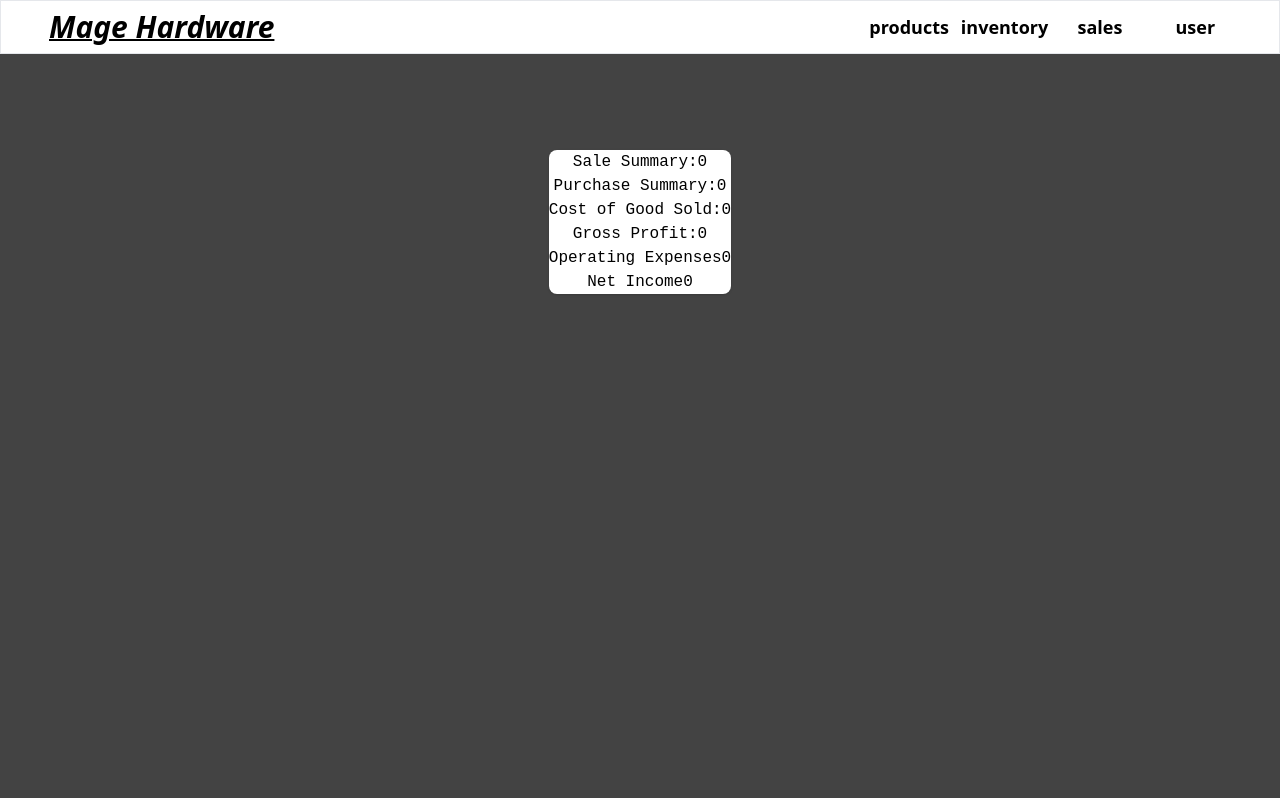
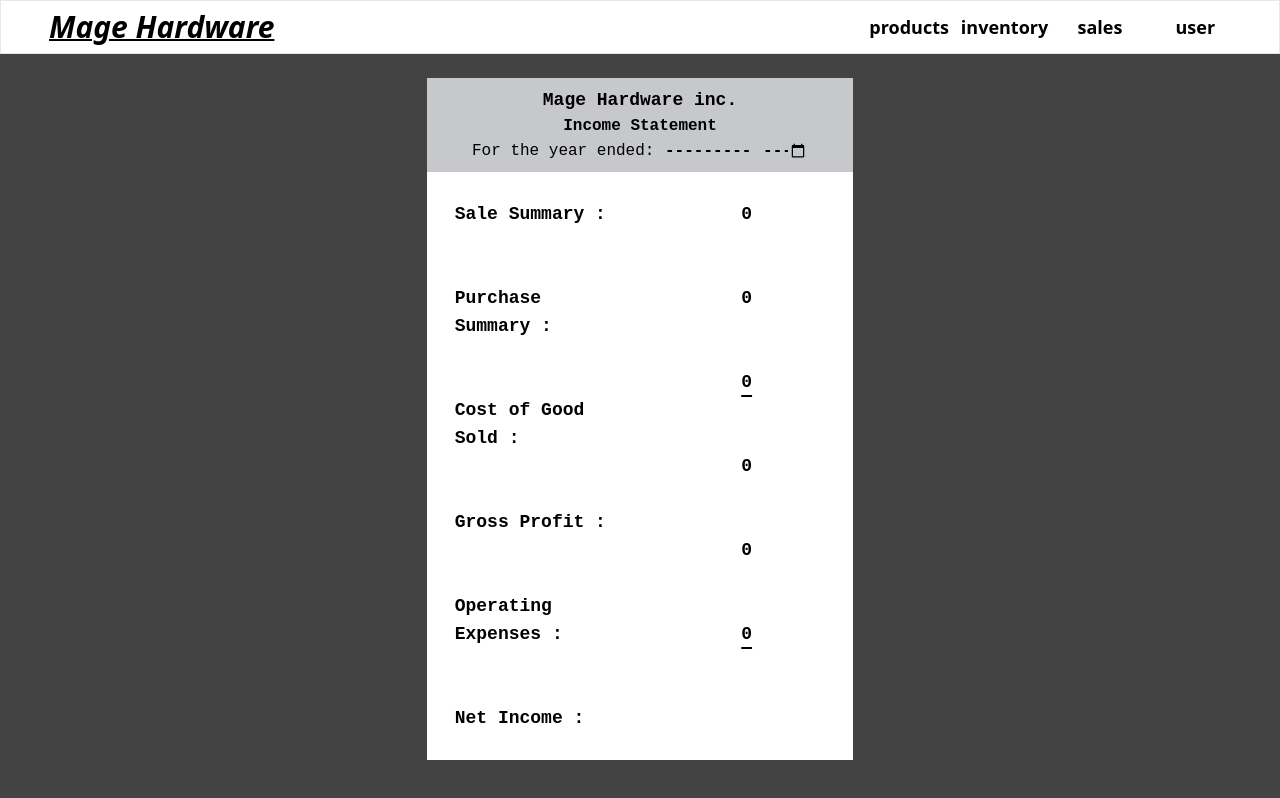
Before and after one commit to JoshuaMage/Inventory-System-Mage, a SvelteKit app: page /sales/incomestatement in a window 1280 px wide. Shown: the top 798 px of the page. Built offline with nearby package versions, Linux system fonts and the light colour scheme; no server answers; the database is empty.

Commit message:
sales is completed

```diff
--- a/src/routes/inventory/Materialstock/+page.svelte
+++ b/src/routes/inventory/Materialstock/+page.svelte
@@ -61,6 +61,7 @@
 						<li><button class={PurchaseListCss()}>Stock</button></li>
 						<li><button class={PurchaseListCss()}>Pending</button></li>
 						<li><button class={PurchaseListCss()}>Stock-out</button></li>
+						<li><button class={PurchaseListCss()}>Date Stock-out</button></li>
 						<li><button class={PurchaseListCss()}>Sale-Qty</button></li>
 						<li><button class={PurchaseListCss()}>Status</button></li>
 					</ul>
@@ -85,7 +86,7 @@
 									: 0}
 							</h4>
 						</li>
-						<li >
+						<li>
 							<input
 								type="number"
 								class="text-center w-32"
@@ -94,6 +95,7 @@
 								max={purchase.orderQty}
 							/>
 						</li>
+						<li><input type="date" /></li>
 						<li><h4 class={PurchaseListCss()}>{values[index]}</h4></li>
 
 						<li><h4 class={PurchaseListCss()}>{purchase.status}</h4></li>
--- a/src/routes/sales/incomestatement/+page.svelte
+++ b/src/routes/sales/incomestatement/+page.svelte
@@ -61,58 +61,55 @@
 
 	function manPowerWage() {
 		return manPower.reduce((acc, wage) => {
-			return acc + (wage.salary * 26 * 12);
+			return acc + wage.salary * 26 * 12;
 		}, 0);
 	}
 </script>
 
 <main class="flex justify-center min-h-screen bg-bgdarkgrey font-patrick text-black">
-	<div class="flex flex-col">
-		<div class="overflow-auto rounded-lg shadow hidden md:block bg-white mt-24">
-			<div class="flex font-patrick">
+	<div class="w-1/3 rounded-lg">
+		<div class="flex flex-col font-patrick text-center bg-white mt-6 container mx-auto " >
 			{#if loading}
 				<p>Loading please wait....</p>
 			{:else}
-					<ul class="flex flex-col items-center hover:underline hover:font-semibold">
-						<li class="flex">
-							<h3>Sale Summary:</h3>
-							<h4>
-								{saleSummary().toLocaleString()}
-							</h4>
-						</li>
-						<li class="flex">
-							<h3>Purchase Summary:</h3>
-							<h4>
-								{purchaseSummary().toLocaleString()}
-							</h4>
-						</li>
-						<li class="flex">
-							<h3>Cost of Good Sold:</h3>
-							<h4>
+				<div class="bg-bgGrey p-2">
+					<h1 class="text-lg text-black font-black">Mage Hardware inc.</h1>
+					<h2 class="text-base text-black font-black">Income Statement</h2>
+				<h2>For the year ended: <input type="month" class=" text-black font-black bg-bgGrey text-base w-36"  ></h2>
+				</div>
+				<div class="bg-white grid grid-cols-2 text-1xl ">
+					<div class="flex flex-col text-start">
+						<h2 class="text-lg p-7 font-black">Sale Summary :</h2>
+						<h2 class="text-lg p-7 font-black">Purchase Summary :</h2>
+						<h2 class="text-lg p-7 font-black">Cost of Good Sold :</h2>
+						<h2 class="text-lg p-7 font-black">Gross Profit :</h2>
+						<h2 class="text-lg p-7 font-black">Operating Expenses :</h2>
+						<h2 class="text-lg p-7 font-black">Net Income :</h2>
+					</div>
+					<div>
+						<h4 class="text-lg p-7 font-black">{saleSummary().toLocaleString()}</h4>
+						<h4 class="text-lg p-7 font-black">{purchaseSummary().toLocaleString()}</h4>
+						<h4
+							class="text-lg p-7 font-black underline decoration-solid decoration-2 underline-offset-8"
+						>
 							{cogs().toLocaleString()}
 						</h4>
-						</li>
-						<li class="flex">
-							<h3>Gross Profit:</h3>
-							<h4>
+						<h4
+							class={`text-lg p-7 font-black ${saleSummary() - cogs() < 0 ? 'text-red-500' : 'text-black'}`}
+						>
 							{(saleSummary() - cogs()).toLocaleString()}
 						</h4>
-						</li>
-						<li class="flex">
-							<h3>Operating Expenses</h3>
-							<h4>
-								{(manPowerWage()).toLocaleString()}
-							</h4>
-						</li>
-						<li class="flex">
-							<h3>Net Income</h3>
-							<h4>
+						<h4 class="text-lg p-7 font-black">{manPowerWage().toLocaleString()}</h4>
+						<h4
+							class={`text-lg p-7 font-black underline decoration-solid decoration-2 underline-offset-8 ${
+								saleSummary() - manPowerWage() < 0 ? 'text-red-500' : 'text-black'
+							}`}
+						>
 							{(saleSummary() - manPowerWage()).toLocaleString()}
 						</h4>
-						</li>
-					</ul>
+					</div>
+				</div>
 			{/if}
 		</div>
 	</div>
-	</div>
 </main>
```
Lines whose indentation alone changed are shown as unchanged.
